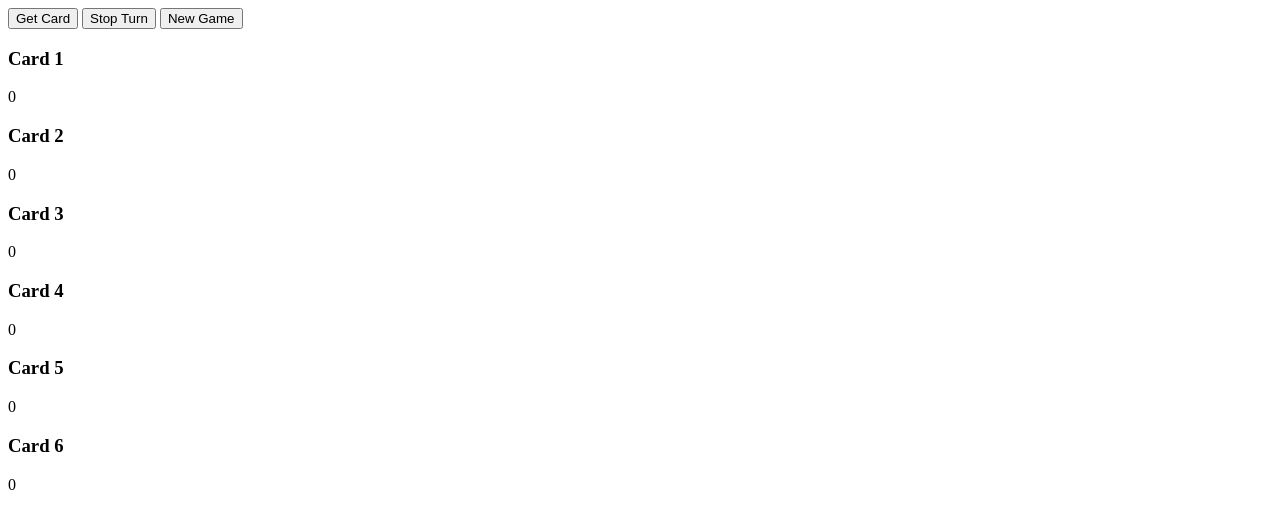
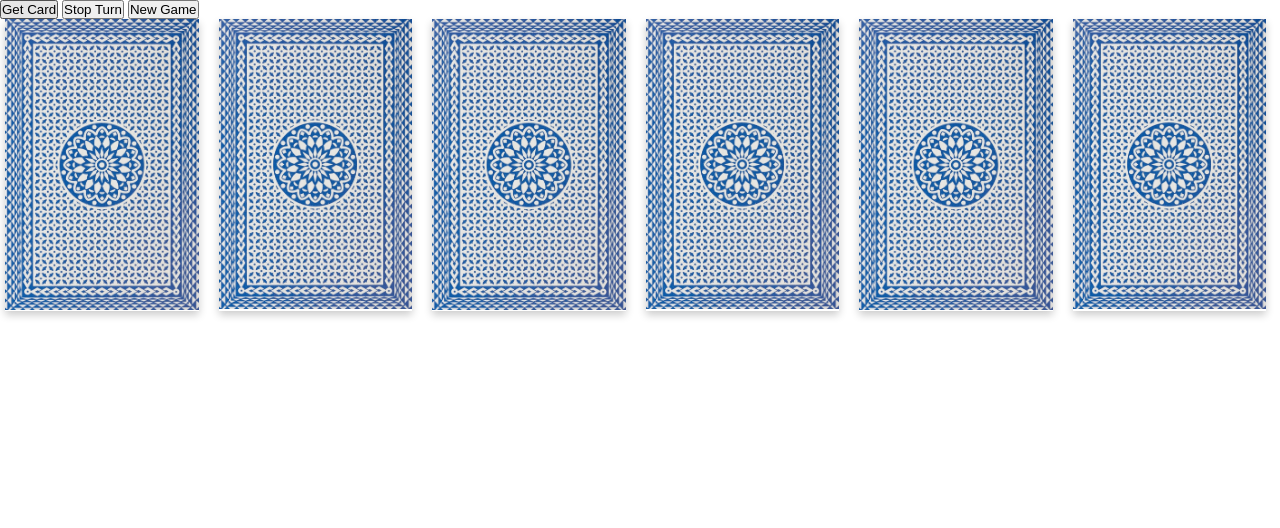
Before and after one commit to maureenoldyck/js-blackjack-card-game, a plain HTML site: page index.html in a window 1280 px wide. Drawn offline with Linux system fonts and the light colour scheme.

Commit message:
Phase 1 of solo game

```diff
--- a/index.html
+++ b/index.html
@@ -15,47 +15,39 @@
 
 <div class="row">
     <div class="column">
-      <div class="card">
-        <h3>Card 1</h3>
-        <p id="card1"> 0 </p>
+      <div class="card" id="card-1">
+        <p id="card1"> </p>
       </div>
     </div>
 
     <div class="column">
-      <div class="card">
-        <h3>Card 2</h3>
-        <p id="card2"> 0 </p>
+      <div class="card" id="card-2">
+        <p id="card2"> </p>
       </div>
     </div>
 
     <div class="column">
-      <div class="card">
-        <h3>Card 3</h3>
-        <p id="card3"> 0 </p>
+      <div class="card" id="card-3">
+        <p id="card3"> </p>
       </div>
     </div>
 
     <div class="column">
-      <div class="card">
-        <h3>Card 4</h3>
-        <p id="card4"> 0 </p>
+      <div class="card" id="card-4">
+        <p id="card4"> </p>
       </div>
     </div>
     <div class="column">
-        <div class="card">
-          <h3>Card 5</h3>
-          <p id="card5"> 0 </p>
+        <div class="card" id="card-5">
+          <p id="card5"> </p>
         </div>
       </div>
       <div class="column">
-        <div class="card">
-          <h3>Card 6</h3>
-          <p id="card6"> 0 </p>
+        <div class="card" id="card-6">
+          <p id="card6"> </p>
         </div>
       </div>
   </div>
-<div class="userCard">
-</div>
 </div>
 
 <div>
--- a/script.js
+++ b/script.js
@@ -6,13 +6,13 @@
     function randomCard() {
         const cards = [1, 2, 3, 4, 5, 6, 7, 8, 9, 10, 10, 10, 10]
         let card = cards[Math.floor(Math.random() * cards.length)];
-        delete card;
-        console.log(cards);
-        document.getElementById("card"+ n).innerHTML = card;
         userCards.push(card);
+        let imageCard = "url(images/playing-card-" + Number(card) + ".png)";
+        document.getElementById("card-"+ n).style.backgroundImage = imageCard;
         n++;
         getSum();
         document.getElementById("getCard").innerHTML = "Pick a new card";
+        delete card;
     }
 
     document.getElementById("getCard").addEventListener("click", randomCard);
--- a/style.css
+++ b/style.css
@@ -0,0 +1,24 @@
+* {
+    margin: 0;
+    padding: 0;
+}
+
+.card {
+    box-shadow: 0 4px 8px 0 rgba(0, 0, 0, 0.2);
+    padding: 16px;
+    text-align: center;
+    height: 260px;
+    background-color: transparent;
+    background-image: url("images/playing-card.jpg");
+    background-size: contain;
+    background-repeat: no-repeat;
+  }
+
+
+  .column {
+    float: left;
+    width: 15%;
+    padding: 0 10px;
+  }
+
+  .row {margin: 0 -5px;}
```
Also changed, not shown: images/playing-card-1.png (added), images/playing-card-10.png (added), images/playing-card-11.png (added), images/playing-card-12.png (added), images/playing-card-13.png (added), images/playing-card-2.png (added), images/playing-card-3.png (added), images/playing-card-4.png (added), images/playing-card-5.png (added), images/playing-card-6.png (added), images/playing-card-7.png (added), images/playing-card-8.png (added), images/playing-card-9.png (added), images/playing-card.jpg (added).
